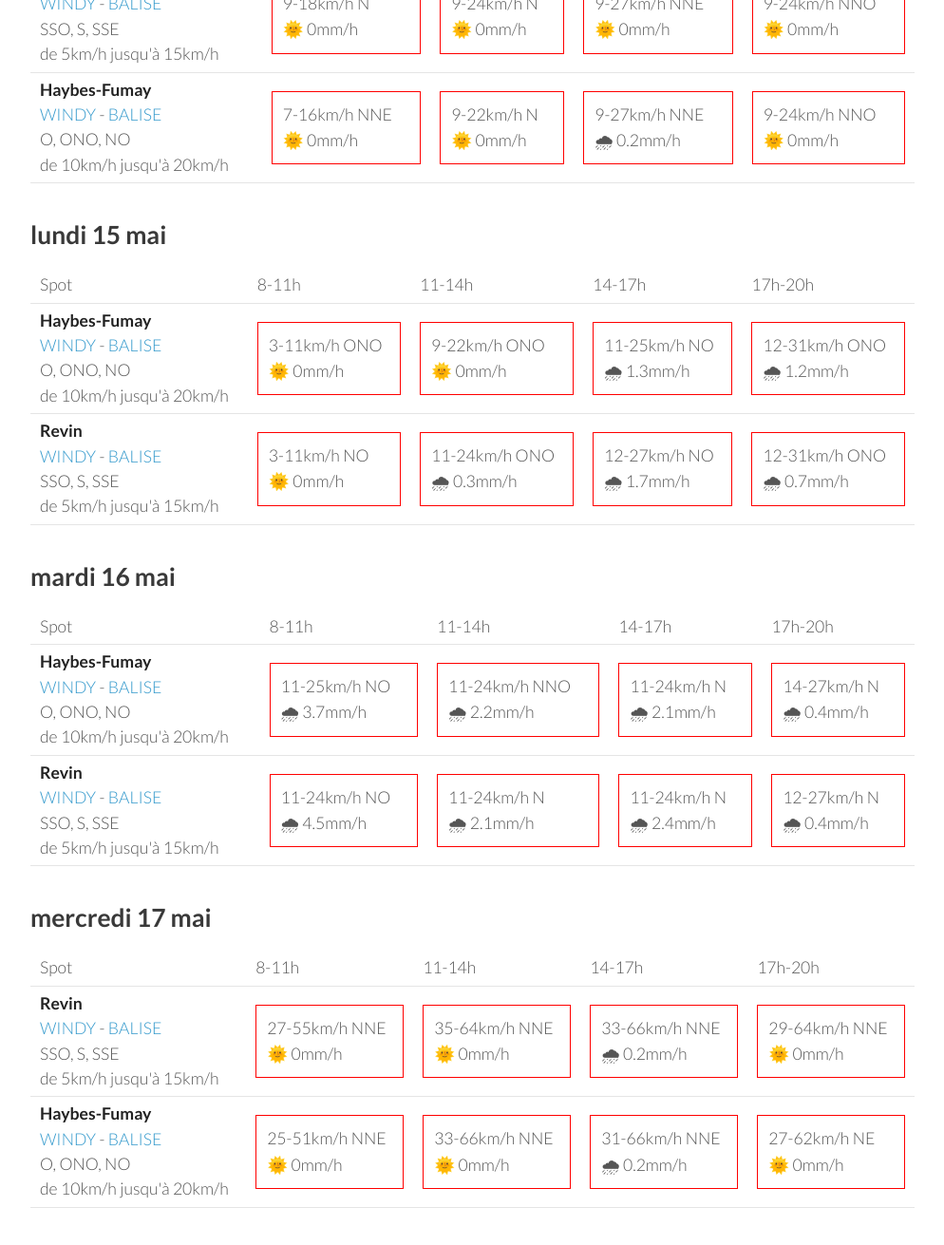
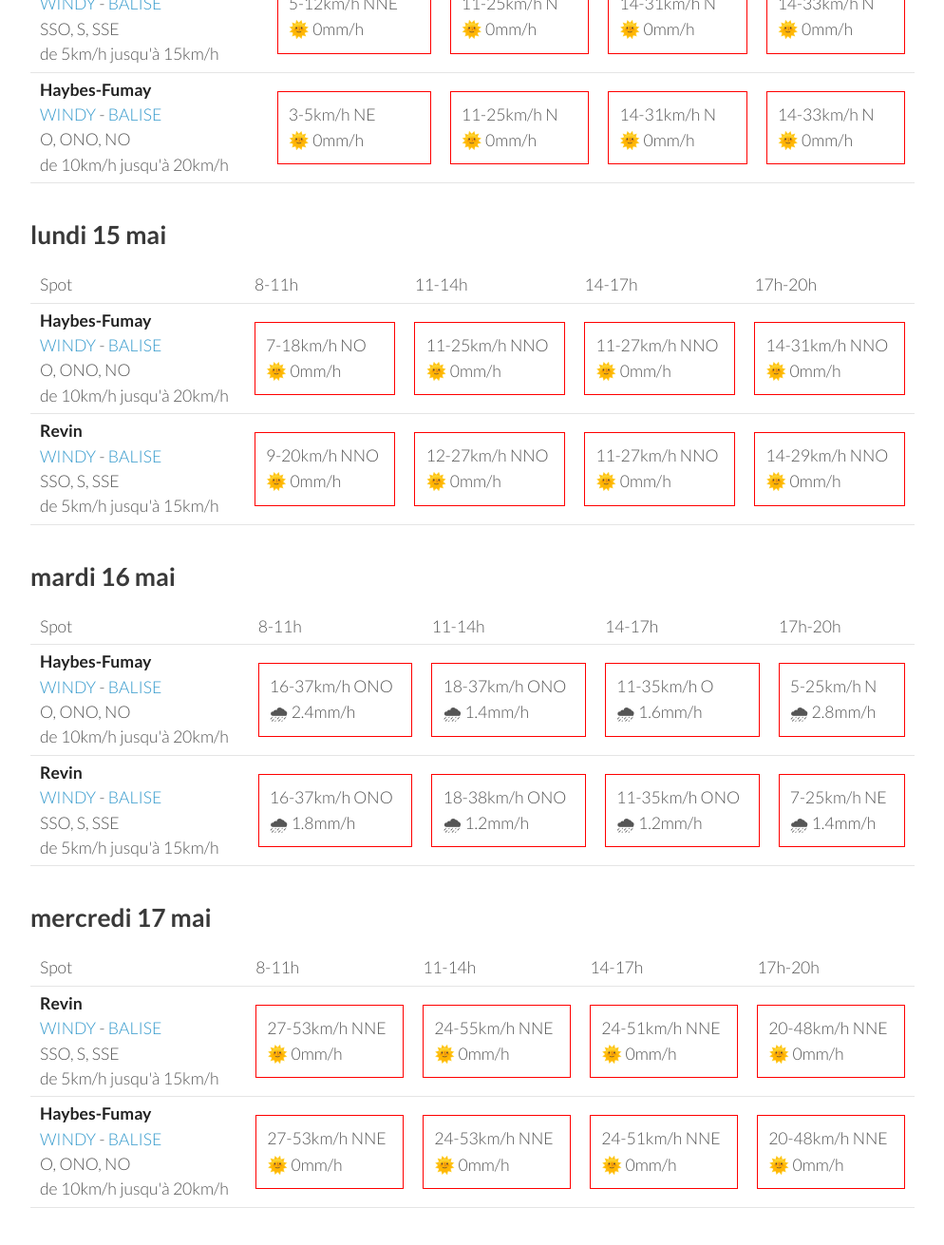
Before and after one commit to parapente-dans-le-nord/parapente-dans-le-nord.github.io, a Jekyll site: the page built from ardennes.markdown, in a window 1280 px wide and 1400 px high, scrolled down 1126 px. Shown: the top 1311 px of the window at 95% size, without its empty margins (26-1020 px from the left). Built offline with Jekyll 4.4.1, drawn with Linux system fonts in a browser that asks for light colours; some of the changed text lies outside the part shown.

Commit message:
update index.markdown

```diff
--- a/ardennes.markdown
+++ b/ardennes.markdown
@@ -22,21 +22,21 @@ page mise à jour le vendredi 12 mai 17:10
       <td>17h-20h</td>
     </tr>
 <tr>
+        <td><strong>Haybes-Fumay</strong><br><a href="https://windy.com/49.998/4.715?49.913,4.738,10">WINDY</a> - <span class=""><a href="http://www.balisemeteo.com/balise.php?idBalise=104">BALISE</a> </span><br> <span class="vent-favorable">O, ONO, NO</span><br><span class="force-vent">de 10km/h jusqu'à 20km/h</span> </td>
+
+            <td><div class="not-flyable"><p>0-0km/h NA</p><p>🌧️ 0mm/h</p></div></td>
+            <td><div class="not-flyable"><p>0-0km/h NA</p><p>🌧️ 0mm/h</p></div></td>
+            <td><div class="not-flyable"><p>0-0km/h NA</p><p>🌧️ 0mm/h</p></div></td>
+            <td><div class="not-flyable"><p>1-12km/h OSO</p><p>🌧 3mm/h</p></div></td>
+
+    </tr>
+<tr>
         <td><strong>Revin</strong><br><a href="https://windy.com/49.948/4.625?49.543,4.625,8">WINDY</a> - <span class=""><a href="http://www.balisemeteo.com/balise.php?idBalise=5019">BALISE</a> </span><br> <span class="vent-favorable">SSO, S, SSE</span><br><span class="force-vent">de 5km/h jusqu'à 15km/h</span> </td>
 
             <td><div class="not-flyable"><p>0-0km/h NA</p><p>🌧️ 0mm/h</p></div></td>
-            <td><div class="not-flyable"><p>1-9km/h NNO</p><p>🌧 1.4mm/h</p></div></td>
-            <td><div class="not-flyable"><p>5-14km/h N</p><p>🌧 0mm/h</p></div></td>
-            <td><div class="not-flyable"><p>7-24km/h NNE</p><p>🌧 0mm/h</p></div></td>
-
-    </tr>
-<tr>
-        <td><strong>Haybes-Fumay</strong><br><a href="https://windy.com/49.998/4.715?49.913,4.738,10">WINDY</a> - <span class=""><a href="http://www.balisemeteo.com/balise.php?idBalise=104">BALISE</a> </span><br> <span class="vent-favorable">O, ONO, NO</span><br><span class="force-vent">de 10km/h jusqu'à 20km/h</span> </td>
-
             <td><div class="not-flyable"><p>0-0km/h NA</p><p>🌧️ 0mm/h</p></div></td>
-            <td><div class="not-flyable"><p>1-7km/h NNO</p><p>🌧 0.8mm/h</p></div></td>
-            <td><div class="not-flyable"><p>1-11km/h NE</p><p>🌧 0mm/h</p></div></td>
-            <td><div class="not-flyable"><p>7-22km/h N</p><p>🌧 0mm/h</p></div></td>
+            <td><div class="not-flyable"><p>0-0km/h NA</p><p>🌧️ 0mm/h</p></div></td>
+            <td><div class="not-flyable"><p>5-22km/h N</p><p>🌧 5mm/h</p></div></td>
 
     </tr>
 
@@ -58,20 +58,20 @@ page mise à jour le vendredi 12 mai 17:10
 <tr>
         <td><strong>Haybes-Fumay</strong><br><a href="https://windy.com/49.998/4.715?49.913,4.738,10">WINDY</a> - <span class=""><a href="http://www.balisemeteo.com/balise.php?idBalise=104">BALISE</a> </span><br> <span class="vent-favorable">O, ONO, NO</span><br><span class="force-vent">de 10km/h jusqu'à 20km/h</span> </td>
 
-            <td><div class="not-flyable"><p>1-7km/h N</p><p>🌞 0mm/h</p></div></td>
-            <td><div class="not-flyable"><p>7-18km/h N</p><p>🌞 0mm/h</p></div></td>
-            <td><div class="not-flyable"><p>11-29km/h NNE</p><p>🌞 0mm/h</p></div></td>
-            <td><div class="not-flyable"><p>12-31km/h NNE</p><p>🌞 0mm/h</p></div></td>
+            <td><div class="not-flyable"><p>3-9km/h NNE</p><p>🌞 0mm/h</p></div></td>
+            <td><div class="not-flyable"><p>5-16km/h NNE</p><p>🌞 0mm/h</p></div></td>
+            <td><div class="not-flyable"><p>9-24km/h N</p><p>🌞 0mm/h</p></div></td>
+            <td><div class="not-flyable"><p>3-25km/h SO</p><p>🌧 5mm/h</p></div></td>
 
 
     </tr>
 <tr>
         <td><strong>Revin</strong><br><a href="https://windy.com/49.948/4.625?49.543,4.625,8">WINDY</a> - <span class=""><a href="http://www.balisemeteo.com/balise.php?idBalise=5019">BALISE</a> </span><br> <span class="vent-favorable">SSO, S, SSE</span><br><span class="force-vent">de 5km/h jusqu'à 15km/h</span> </td>
 
-            <td><div class="not-flyable"><p>7-18km/h NNE</p><p>🌞 0mm/h</p></div></td>
-            <td><div class="not-flyable"><p>7-22km/h NNE</p><p>🌞 0mm/h</p></div></td>
+            <td><div class="not-flyable"><p>3-14km/h NNE</p><p>🌞 0mm/h</p></div></td>
+            <td><div class="not-flyable"><p>7-20km/h NE</p><p>🌞 0mm/h</p></div></td>
             <td><div class="not-flyable"><p>9-27km/h NE</p><p>🌞 0mm/h</p></div></td>
-            <td><div class="not-flyable"><p>11-31km/h NNE</p><p>🌞 0mm/h</p></div></td>
+            <td><div class="not-flyable"><p>9-20km/h NNO</p><p>🌧 4mm/h</p></div></td>
 
 
     </tr>
@@ -94,20 +94,20 @@ page mise à jour le vendredi 12 mai 17:10
 <tr>
         <td><strong>Revin</strong><br><a href="https://windy.com/49.948/4.625?49.543,4.625,8">WINDY</a> - <span class=""><a href="http://www.balisemeteo.com/balise.php?idBalise=5019">BALISE</a> </span><br> <span class="vent-favorable">SSO, S, SSE</span><br><span class="force-vent">de 5km/h jusqu'à 15km/h</span> </td>
 
-            <td><div class="not-flyable"><p>9-18km/h N</p><p>🌞 0mm/h</p></div></td>
-            <td><div class="not-flyable"><p>9-24km/h N</p><p>🌞 0mm/h</p></div></td>
-            <td><div class="not-flyable"><p>9-27km/h NNE</p><p>🌞 0mm/h</p></div></td>
-            <td><div class="not-flyable"><p>9-24km/h NNO</p><p>🌞 0mm/h</p></div></td>
+            <td><div class="not-flyable"><p>5-12km/h NNE</p><p>🌞 0mm/h</p></div></td>
+            <td><div class="not-flyable"><p>11-25km/h N</p><p>🌞 0mm/h</p></div></td>
+            <td><div class="not-flyable"><p>14-31km/h N</p><p>🌞 0mm/h</p></div></td>
+            <td><div class="not-flyable"><p>14-33km/h N</p><p>🌞 0mm/h</p></div></td>
 
 
     </tr>
 <tr>
         <td><strong>Haybes-Fumay</strong><br><a href="https://windy.com/49.998/4.715?49.913,4.738,10">WINDY</a> - <span class=""><a href="http://www.balisemeteo.com/balise.php?idBalise=104">BALISE</a> </span><br> <span class="vent-favorable">O, ONO, NO</span><br><span class="force-vent">de 10km/h jusqu'à 20km/h</span> </td>
 
-            <td><div class="not-flyable"><p>7-16km/h NNE</p><p>🌞 0mm/h</p></div></td>
-            <td><div class="not-flyable"><p>9-22km/h N</p><p>🌞 0mm/h</p></div></td>
-            <td><div class="not-flyable"><p>9-27km/h NNE</p><p>🌧 0.2mm/h</p></div></td>
-            <td><div class="not-flyable"><p>9-24km/h NNO</p><p>🌞 0mm/h</p></div></td>
+            <td><div class="not-flyable"><p>3-5km/h NE</p><p>🌞 0mm/h</p></div></td>
+            <td><div class="not-flyable"><p>11-25km/h N</p><p>🌞 0mm/h</p></div></td>
+            <td><div class="not-flyable"><p>14-31km/h N</p><p>🌞 0mm/h</p></div></td>
+            <td><div class="not-flyable"><p>14-33km/h N</p><p>🌞 0mm/h</p></div></td>
 
 
     </tr>
@@ -130,20 +130,20 @@ page mise à jour le vendredi 12 mai 17:10
 <tr>
         <td><strong>Haybes-Fumay</strong><br><a href="https://windy.com/49.998/4.715?49.913,4.738,10">WINDY</a> - <span class=""><a href="http://www.balisemeteo.com/balise.php?idBalise=104">BALISE</a> </span><br> <span class="vent-favorable">O, ONO, NO</span><br><span class="force-vent">de 10km/h jusqu'à 20km/h</span> </td>
 
-            <td><div class="not-flyable"><p>3-11km/h ONO</p><p>🌞 0mm/h</p></div></td>
-            <td><div class="not-flyable"><p>9-22km/h ONO</p><p>🌞 0mm/h</p></div></td>
-            <td><div class="not-flyable"><p>11-25km/h NO</p><p>🌧 1.3mm/h</p></div></td>
-            <td><div class="not-flyable"><p>12-31km/h ONO</p><p>🌧 1.2mm/h</p></div></td>
+            <td><div class="not-flyable"><p>7-18km/h NO</p><p>🌞 0mm/h</p></div></td>
+            <td><div class="not-flyable"><p>11-25km/h NNO</p><p>🌞 0mm/h</p></div></td>
+            <td><div class="not-flyable"><p>11-27km/h NNO</p><p>🌞 0mm/h</p></div></td>
+            <td><div class="not-flyable"><p>14-31km/h NNO</p><p>🌞 0mm/h</p></div></td>
 
 
     </tr>
 <tr>
         <td><strong>Revin</strong><br><a href="https://windy.com/49.948/4.625?49.543,4.625,8">WINDY</a> - <span class=""><a href="http://www.balisemeteo.com/balise.php?idBalise=5019">BALISE</a> </span><br> <span class="vent-favorable">SSO, S, SSE</span><br><span class="force-vent">de 5km/h jusqu'à 15km/h</span> </td>
 
-            <td><div class="not-flyable"><p>3-11km/h NO</p><p>🌞 0mm/h</p></div></td>
-            <td><div class="not-flyable"><p>11-24km/h ONO</p><p>🌧 0.3mm/h</p></div></td>
-            <td><div class="not-flyable"><p>12-27km/h NO</p><p>🌧 1.7mm/h</p></div></td>
-            <td><div class="not-flyable"><p>12-31km/h ONO</p><p>🌧 0.7mm/h</p></div></td>
+            <td><div class="not-flyable"><p>9-20km/h NNO</p><p>🌞 0mm/h</p></div></td>
+            <td><div class="not-flyable"><p>12-27km/h NNO</p><p>🌞 0mm/h</p></div></td>
+            <td><div class="not-flyable"><p>11-27km/h NNO</p><p>🌞 0mm/h</p></div></td>
+            <td><div class="not-flyable"><p>14-29km/h NNO</p><p>🌞 0mm/h</p></div></td>
 
 
     </tr>
@@ -166,20 +166,20 @@ page mise à jour le vendredi 12 mai 17:10
 <tr>
         <td><strong>Haybes-Fumay</strong><br><a href="https://windy.com/49.998/4.715?49.913,4.738,10">WINDY</a> - <span class=""><a href="http://www.balisemeteo.com/balise.php?idBalise=104">BALISE</a> </span><br> <span class="vent-favorable">O, ONO, NO</span><br><span class="force-vent">de 10km/h jusqu'à 20km/h</span> </td>
 
-            <td><div class="not-flyable"><p>11-25km/h NO</p><p>🌧 3.7mm/h</p></div></td>
-            <td><div class="not-flyable"><p>11-24km/h NNO</p><p>🌧 2.2mm/h</p></div></td>
-            <td><div class="not-flyable"><p>11-24km/h N</p><p>🌧 2.1mm/h</p></div></td>
-            <td><div class="not-flyable"><p>14-27km/h N</p><p>🌧 0.4mm/h</p></div></td>
+            <td><div class="not-flyable"><p>16-37km/h ONO</p><p>🌧 2.4mm/h</p></div></td>
+            <td><div class="not-flyable"><p>18-37km/h ONO</p><p>🌧 1.4mm/h</p></div></td>
+            <td><div class="not-flyable"><p>11-35km/h O</p><p>🌧 1.6mm/h</p></div></td>
+            <td><div class="not-flyable"><p>5-25km/h N</p><p>🌧 2.8mm/h</p></div></td>
 
 
     </tr>
 <tr>
         <td><strong>Revin</strong><br><a href="https://windy.com/49.948/4.625?49.543,4.625,8">WINDY</a> - <span class=""><a href="http://www.balisemeteo.com/balise.php?idBalise=5019">BALISE</a> </span><br> <span class="vent-favorable">SSO, S, SSE</span><br><span class="force-vent">de 5km/h jusqu'à 15km/h</span> </td>
 
-            <td><div class="not-flyable"><p>11-24km/h NO</p><p>🌧 4.5mm/h</p></div></td>
-            <td><div class="not-flyable"><p>11-24km/h N</p><p>🌧 2.1mm/h</p></div></td>
-            <td><div class="not-flyable"><p>11-24km/h N</p><p>🌧 2.4mm/h</p></div></td>
-            <td><div class="not-flyable"><p>12-27km/h N</p><p>🌧 0.4mm/h</p></div></td>
+            <td><div class="not-flyable"><p>16-37km/h ONO</p><p>🌧 1.8mm/h</p></div></td>
+            <td><div class="not-flyable"><p>18-38km/h ONO</p><p>🌧 1.2mm/h</p></div></td>
+            <td><div class="not-flyable"><p>11-35km/h ONO</p><p>🌧 1.2mm/h</p></div></td>
+            <td><div class="not-flyable"><p>7-25km/h NE</p><p>🌧 1.4mm/h</p></div></td>
 
 
     </tr>
@@ -202,20 +202,20 @@ page mise à jour le vendredi 12 mai 17:10
 <tr>
         <td><strong>Revin</strong><br><a href="https://windy.com/49.948/4.625?49.543,4.625,8">WINDY</a> - <span class=""><a href="http://www.balisemeteo.com/balise.php?idBalise=5019">BALISE</a> </span><br> <span class="vent-favorable">SSO, S, SSE</span><br><span class="force-vent">de 5km/h jusqu'à 15km/h</span> </td>
 
-            <td><div class="not-flyable"><p>27-55km/h NNE</p><p>🌞 0mm/h</p></div></td>
-            <td><div class="not-flyable"><p>35-64km/h NNE</p><p>🌞 0mm/h</p></div></td>
-            <td><div class="not-flyable"><p>33-66km/h NNE</p><p>🌧 0.2mm/h</p></div></td>
-            <td><div class="not-flyable"><p>29-64km/h NNE</p><p>🌞 0mm/h</p></div></td>
+            <td><div class="not-flyable"><p>27-53km/h NNE</p><p>🌞 0mm/h</p></div></td>
+            <td><div class="not-flyable"><p>24-55km/h NNE</p><p>🌞 0mm/h</p></div></td>
+            <td><div class="not-flyable"><p>24-51km/h NNE</p><p>🌞 0mm/h</p></div></td>
+            <td><div class="not-flyable"><p>20-48km/h NNE</p><p>🌞 0mm/h</p></div></td>
 
 
     </tr>
 <tr>
         <td><strong>Haybes-Fumay</strong><br><a href="https://windy.com/49.998/4.715?49.913,4.738,10">WINDY</a> - <span class=""><a href="http://www.balisemeteo.com/balise.php?idBalise=104">BALISE</a> </span><br> <span class="vent-favorable">O, ONO, NO</span><br><span class="force-vent">de 10km/h jusqu'à 20km/h</span> </td>
 
-            <td><div class="not-flyable"><p>25-51km/h NNE</p><p>🌞 0mm/h</p></div></td>
-            <td><div class="not-flyable"><p>33-66km/h NNE</p><p>🌞 0mm/h</p></div></td>
-            <td><div class="not-flyable"><p>31-66km/h NNE</p><p>🌧 0.2mm/h</p></div></td>
-            <td><div class="not-flyable"><p>27-62km/h NE</p><p>🌞 0mm/h</p></div></td>
+            <td><div class="not-flyable"><p>27-53km/h NNE</p><p>🌞 0mm/h</p></div></td>
+            <td><div class="not-flyable"><p>24-53km/h NNE</p><p>🌞 0mm/h</p></div></td>
+            <td><div class="not-flyable"><p>24-51km/h NNE</p><p>🌞 0mm/h</p></div></td>
+            <td><div class="not-flyable"><p>20-48km/h NNE</p><p>🌞 0mm/h</p></div></td>
 
 
     </tr>
```
Also changed, not shown: other parts of ardennes.markdown (+1 -1 lines).
